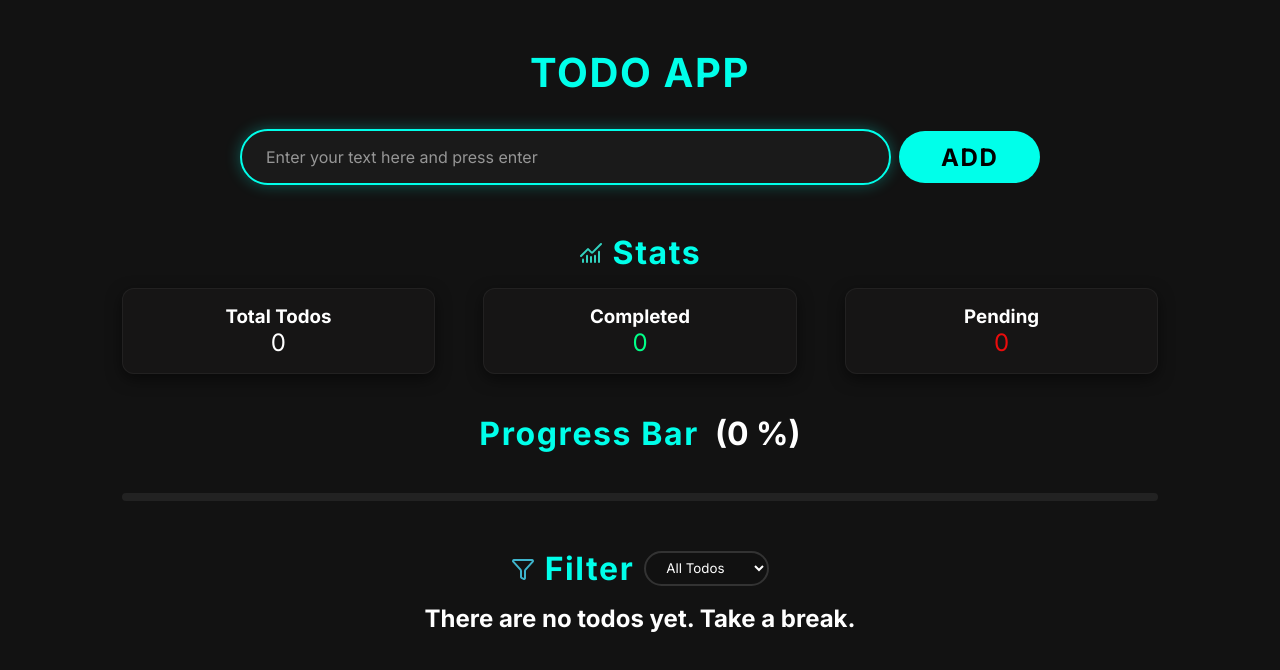
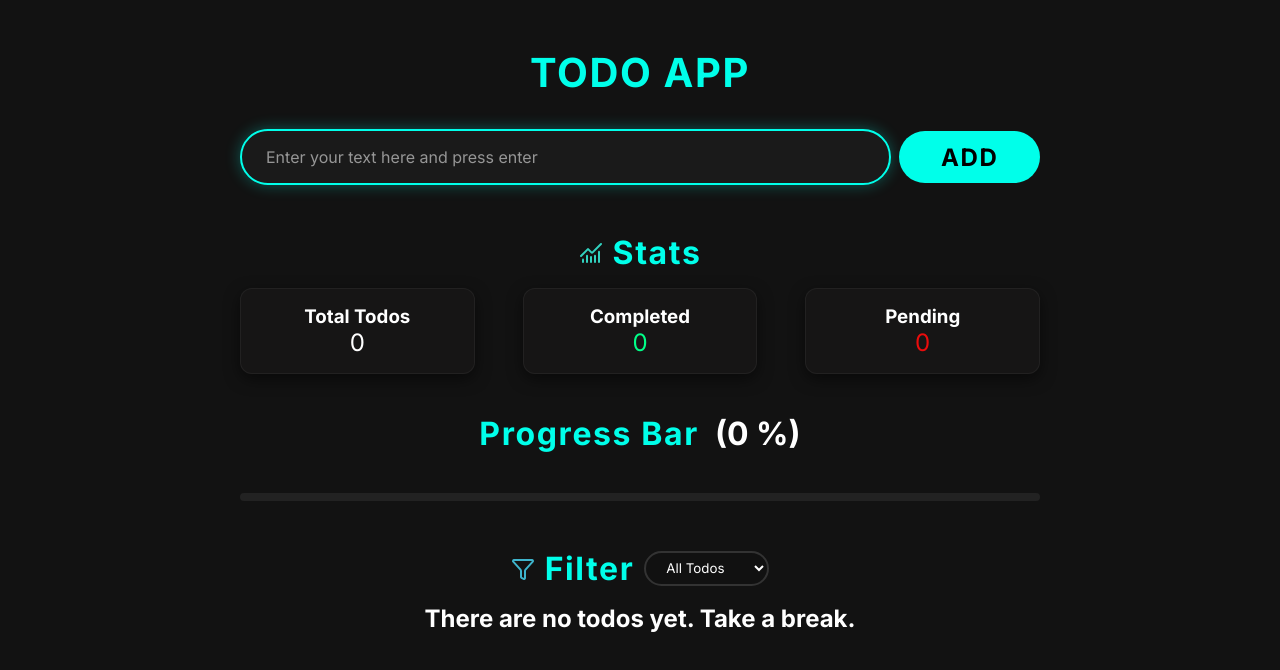
Before and after one commit to devamin404/Todo-App, a React (Vite) app: page / in a window 1280 px wide. Shown: the top 670 px of the page. Built offline with nearby package versions, Linux system fonts and the light colour scheme.

Commit message:
Changed the width of the statContainer to match it exactly with the layout

```diff
--- a/src/Components/Stats.module.css
+++ b/src/Components/Stats.module.css
@@ -1,5 +1,5 @@
 .statContainer {
-  max-width: 1500px;
+  max-width: 800px;
   width: 90%;
   margin: 3rem auto;
 }
```
